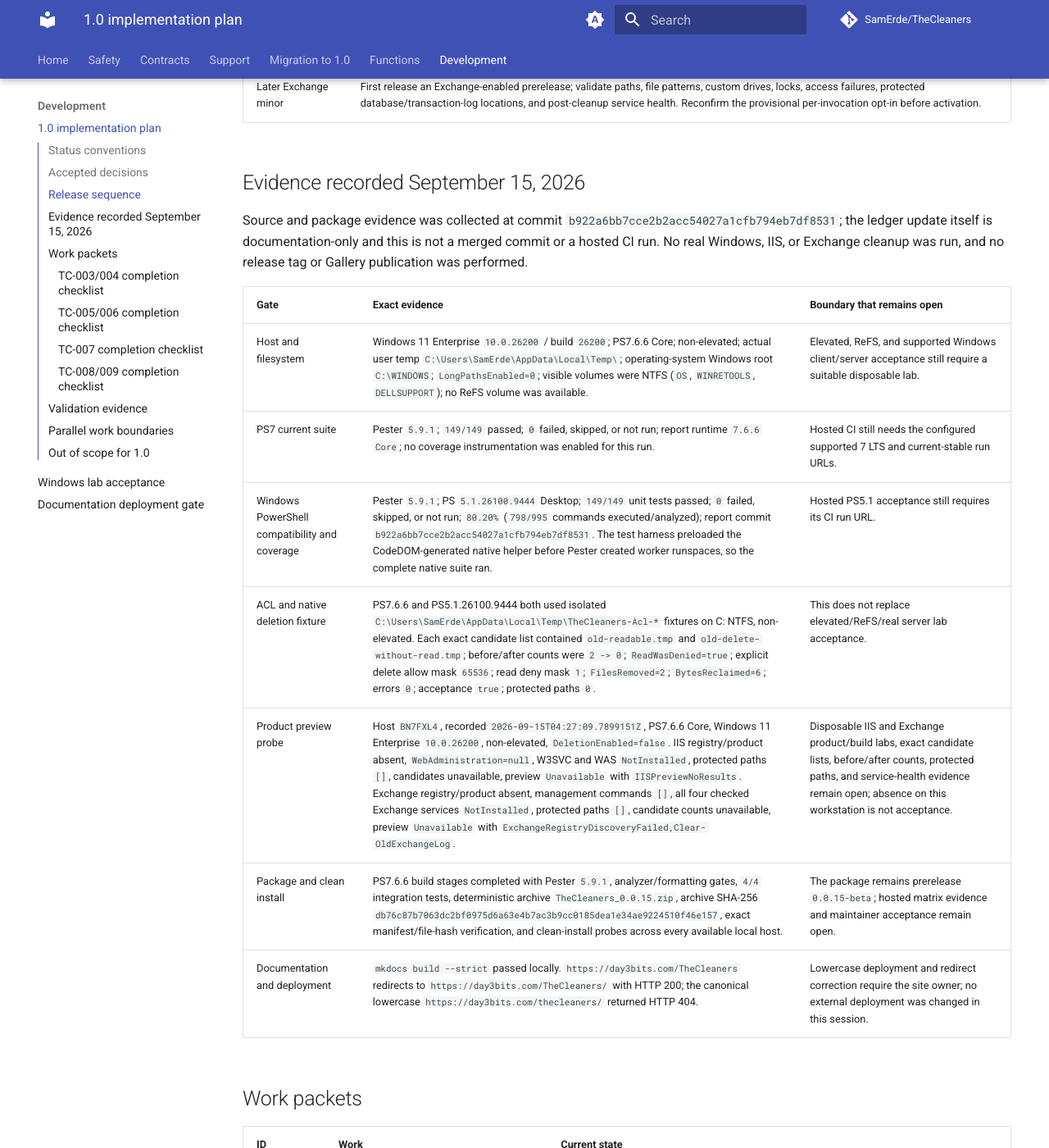
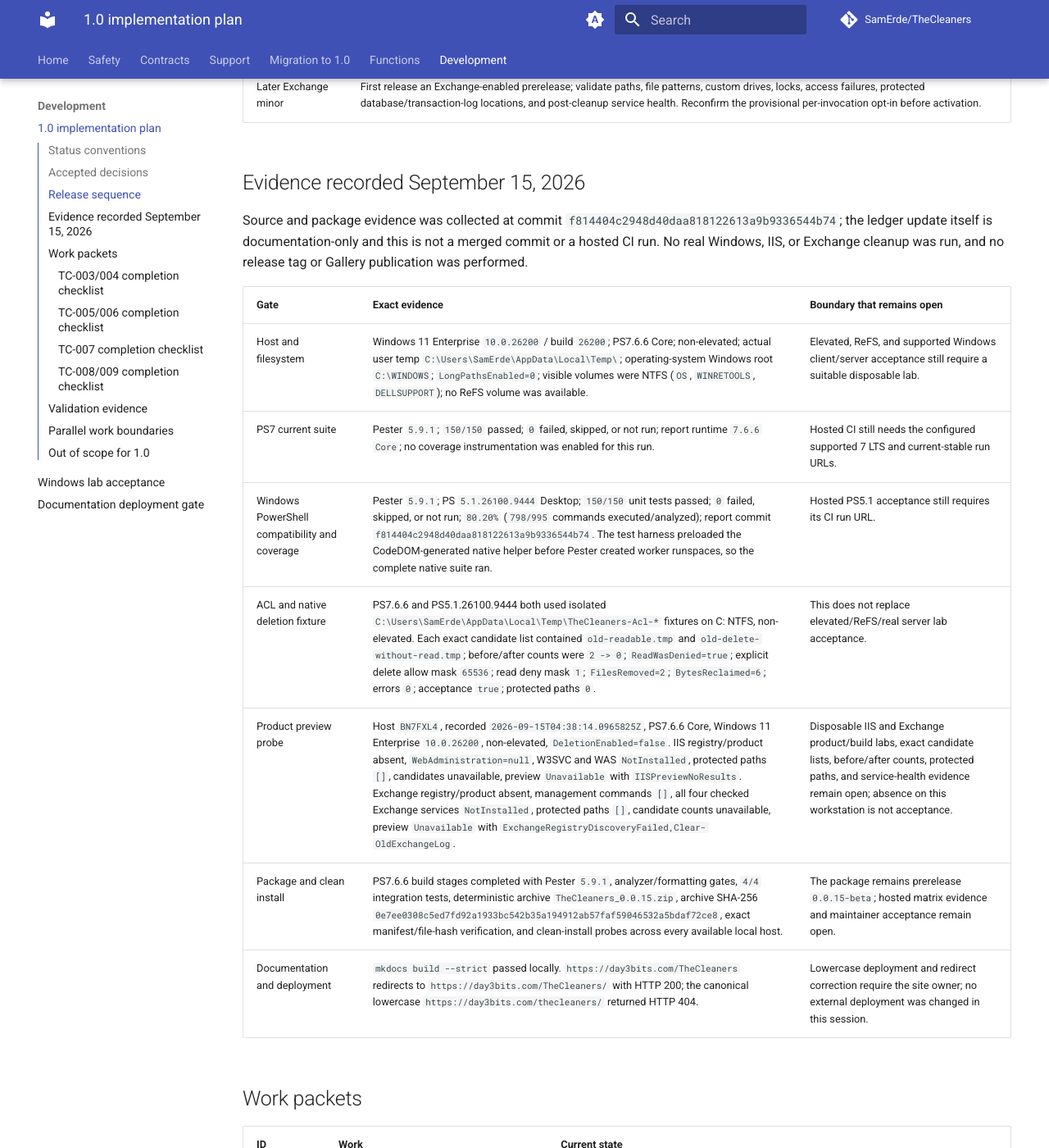
Before and after one commit to SamErde/TheCleaners, an MkDocs documentation site: the page built from docs/release-plan-1.0.md, in a window 1280 px wide and 1400 px high, scrolled down 1433 px. Shown: the whole window at 82% size. Built offline with MkDocs 1.6.1 and Material for MkDocs 9.7.7, drawn with Linux system fonts in a browser that asks for light colours; comment, search, counter and statistics services are not loaded.

Commit message:
Record final review evidence

```diff
--- a/docs/release-plan-1.0.md
+++ b/docs/release-plan-1.0.md
@@ -31,16 +31,16 @@
 
 ## Evidence recorded September 15, 2026
 
-Source and package evidence was collected at commit `b922a6bb7cce2b2acc54027a1cfb794eb7df8531`; the ledger update itself is documentation-only and this is not a merged commit or a hosted CI run. No real Windows, IIS, or Exchange cleanup was run, and no release tag or Gallery publication was performed.
+Source and package evidence was collected at commit `f814404c2948d40daa818122613a9b9336544b74`; the ledger update itself is documentation-only and this is not a merged commit or a hosted CI run. No real Windows, IIS, or Exchange cleanup was run, and no release tag or Gallery publication was performed.
 
 | Gate | Exact evidence | Boundary that remains open |
 | --- | --- | --- |
 | Host and filesystem | Windows 11 Enterprise `10.0.26200` / build `26200`; PS7.6.6 Core; non-elevated; actual user temp `C:\Users\SamErde\AppData\Local\Temp\`; operating-system Windows root `C:\WINDOWS`; `LongPathsEnabled=0`; visible volumes were NTFS (`OS`, `WINRETOOLS`, `DELLSUPPORT`); no ReFS volume was available. | Elevated, ReFS, and supported Windows client/server acceptance still require a suitable disposable lab. |
-| PS7 current suite | Pester `5.9.1`; `149/149` passed; `0` failed, skipped, or not run; report runtime `7.6.6 Core`; no coverage instrumentation was enabled for this run. | Hosted CI still needs the configured supported 7 LTS and current-stable run URLs. |
-| Windows PowerShell compatibility and coverage | Pester `5.9.1`; PS `5.1.26100.9444` Desktop; `149/149` unit tests passed; `0` failed, skipped, or not run; `80.20%` (`798/995` commands executed/analyzed); report commit `b922a6bb7cce2b2acc54027a1cfb794eb7df8531`. The test harness preloaded the CodeDOM-generated native helper before Pester created worker runspaces, so the complete native suite ran. | Hosted PS5.1 acceptance still requires its CI run URL. |
+| PS7 current suite | Pester `5.9.1`; `150/150` passed; `0` failed, skipped, or not run; report runtime `7.6.6 Core`; no coverage instrumentation was enabled for this run. | Hosted CI still needs the configured supported 7 LTS and current-stable run URLs. |
+| Windows PowerShell compatibility and coverage | Pester `5.9.1`; PS `5.1.26100.9444` Desktop; `150/150` unit tests passed; `0` failed, skipped, or not run; `80.20%` (`798/995` commands executed/analyzed); report commit `f814404c2948d40daa818122613a9b9336544b74`. The test harness preloaded the CodeDOM-generated native helper before Pester created worker runspaces, so the complete native suite ran. | Hosted PS5.1 acceptance still requires its CI run URL. |
 | ACL and native deletion fixture | PS7.6.6 and PS5.1.26100.9444 both used isolated `C:\Users\SamErde\AppData\Local\Temp\TheCleaners-Acl-*` fixtures on C: NTFS, non-elevated. Each exact candidate list contained `old-readable.tmp` and `old-delete-without-read.tmp`; before/after counts were `2 -> 0`; `ReadWasDenied=true`; explicit delete allow mask `65536`; read deny mask `1`; `FilesRemoved=2`; `BytesReclaimed=6`; errors `0`; acceptance `true`; protected paths `0`. | This does not replace elevated/ReFS/real server lab acceptance. |
-| Product preview probe | Host `BN7FXL4`, recorded `2026-09-15T04:27:09.7899151Z`, PS7.6.6 Core, Windows 11 Enterprise `10.0.26200`, non-elevated, `DeletionEnabled=false`. IIS registry/product absent, `WebAdministration=null`, W3SVC and WAS `NotInstalled`, protected paths `[]`, candidates unavailable, preview `Unavailable` with `IISPreviewNoResults`. Exchange registry/product absent, management commands `[]`, all four checked Exchange services `NotInstalled`, protected paths `[]`, candidate counts unavailable, preview `Unavailable` with `ExchangeRegistryDiscoveryFailed,Clear-OldExchangeLog`. | Disposable IIS and Exchange product/build labs, exact candidate lists, before/after counts, protected paths, and service-health evidence remain open; absence on this workstation is not acceptance. |
-| Package and clean install | PS7.6.6 build stages completed with Pester `5.9.1`, analyzer/formatting gates, `4/4` integration tests, deterministic archive `TheCleaners_0.0.15.zip`, archive SHA-256 `db76c87b7063dc2bf0975d6a63e4b7ac3b9cc0185dea1e34ae9224510f46e157`, exact manifest/file-hash verification, and clean-install probes across every available local host. | The package remains prerelease `0.0.15-beta`; hosted matrix evidence and maintainer acceptance remain open. |
+| Product preview probe | Host `BN7FXL4`, recorded `2026-09-15T04:38:14.0965825Z`, PS7.6.6 Core, Windows 11 Enterprise `10.0.26200`, non-elevated, `DeletionEnabled=false`. IIS registry/product absent, `WebAdministration=null`, W3SVC and WAS `NotInstalled`, protected paths `[]`, candidates unavailable, preview `Unavailable` with `IISPreviewNoResults`. Exchange registry/product absent, management commands `[]`, all four checked Exchange services `NotInstalled`, protected paths `[]`, candidate counts unavailable, preview `Unavailable` with `ExchangeRegistryDiscoveryFailed,Clear-OldExchangeLog`. | Disposable IIS and Exchange product/build labs, exact candidate lists, before/after counts, protected paths, and service-health evidence remain open; absence on this workstation is not acceptance. |
+| Package and clean install | PS7.6.6 build stages completed with Pester `5.9.1`, analyzer/formatting gates, `4/4` integration tests, deterministic archive `TheCleaners_0.0.15.zip`, archive SHA-256 `0e7ee0308c5ed7fd92a1933bc542b35a194912ab57faf59046532a5bdaf72ce8`, exact manifest/file-hash verification, and clean-install probes across every available local host. | The package remains prerelease `0.0.15-beta`; hosted matrix evidence and maintainer acceptance remain open. |
 | Documentation and deployment | `mkdocs build --strict` passed locally. `https://day3bits.com/TheCleaners` redirects to `https://day3bits.com/TheCleaners/` with HTTP 200; the canonical lowercase `https://day3bits.com/thecleaners/` returned HTTP 404. | Lowercase deployment and redirect correction require the site owner; no external deployment was changed in this session. |
 
 ## Work packets
```
Also changed, not shown: other parts of docs/release-plan-1.0.md (+1 -1 lines).
